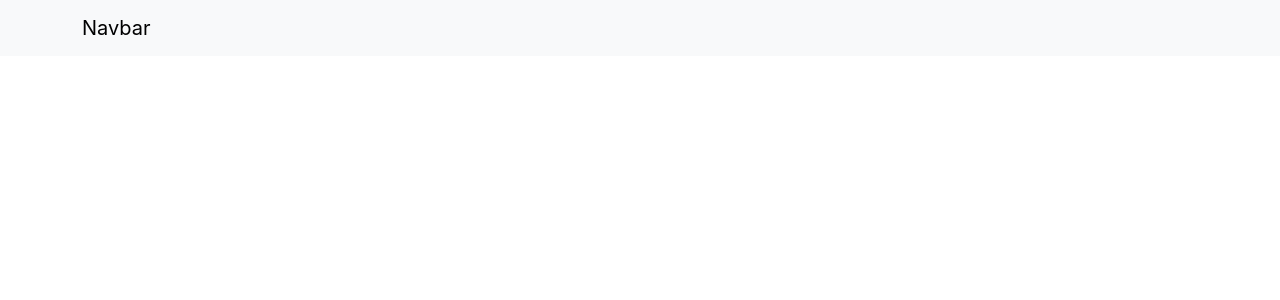
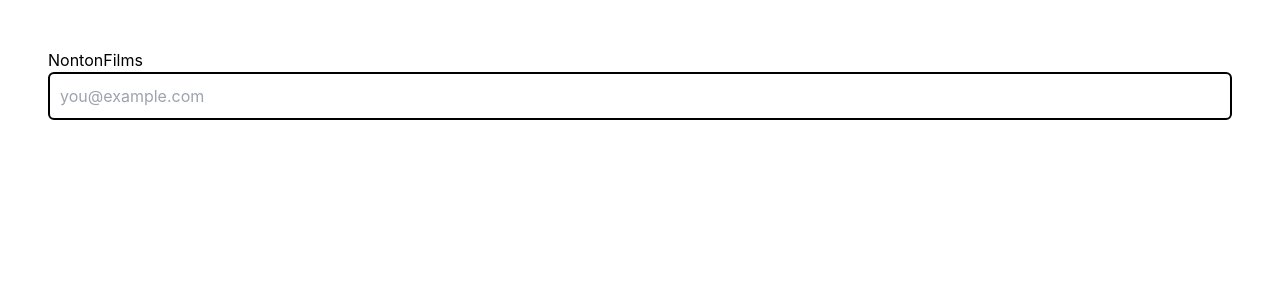
Before and after one commit to merukode/techinal-project, a React (Create React App) app: page / in a window 1280 px wide. Shown: the top 300 px of the page. Built offline with nearby package versions, Linux system fonts and the light colour scheme; no server answers.

Commit message:
Update Homepage

```diff
--- a/package.json
+++ b/package.json
@@ -6,9 +6,7 @@
     "@testing-library/jest-dom": "^5.17.0",
     "@testing-library/react": "^13.4.0",
     "@testing-library/user-event": "^13.5.0",
-    "bootstrap": "^5.3.3",
     "react": "^18.3.1",
-    "react-bootstrap": "^2.10.4",
     "react-dom": "^18.3.1",
     "react-scripts": "5.0.1",
     "web-vitals": "^2.1.4"
@@ -36,5 +34,8 @@
       "last 1 firefox version",
       "last 1 safari version"
     ]
+  },
+  "devDependencies": {
+    "tailwindcss": "^3.4.7"
   }
 }
--- a/src/App.css
+++ /dev/null
@@ -1,40 +0,0 @@
-
-
-.App {
-  text-align: center;
-}
-
-.App-logo {
-  height: 40vmin;
-  pointer-events: none;
-}
-
-@media (prefers-reduced-motion: no-preference) {
-  .App-logo {
-    animation: App-logo-spin infinite 20s linear;
-  }
-}
-
-.App-header {
-  background-color: #282c34;
-  min-height: 100vh;
-  display: flex;
-  flex-direction: column;
-  align-items: center;
-  justify-content: center;
-  font-size: calc(10px + 2vmin);
-  color: white;
-}
-
-.App-link {
-  color: #61dafb;
-}
-
-@keyframes App-logo-spin {
-  from {
-    transform: rotate(0deg);
-  }
-  to {
-    transform: rotate(360deg);
-  }
-}
--- a/src/App.js
+++ b/src/App.js
@@ -1,15 +1,44 @@
-import React from 'react'
-import Container from 'react-bootstrap/Container';
-import Navbar from 'react-bootstrap/Navbar';
+import React, { useState, useEffect } from "react";
 
 function App() {
+  const [movies, setMovies] = useState([]);
+
+  useEffect(() => {
+    const fetchMovies = async () => {
+      try {
+        const response = await fetch(
+          "https://api.themoviedb.org/3/movie/now_playing?language=en-US&page=1",
+          {
+            headers: {
+              Authorization: `Bearer ${process.env.REACT_APP_TMDB_BEARER_TOKEN}`,
+            },
+          }
+        );
+
+        const data = await response.json();
+        setMovies(data.results);
+        console.log("data", data.results);
+      } catch (error) {
+        console.error("Fetch error:", error);
+      }
+    };
+    fetchMovies();
+  }, []);
   return (
-    <Navbar expand="lg" className="bg-body-tertiary">
-      <Container>
-        <Navbar.Brand href="#">Navbar</Navbar.Brand>
-      </Container>
-    </Navbar>
-  )
+    <main className="p-12">
+      {/* Header */}
+      <div>
+        <h1>NontonFilms</h1>
+      </div>
+      {/* Input section */}
+      <section>
+          <input
+            class="w-full m-auto border-black border-2 p-2.5 focus:outline-none focus:shadow-[2px_2px_0px_rgba(0,0,0,1)] focus:bg-[#ffe7c2] active:shadow-[2px_2px_0px_rgba(0,0,0,1)] rounded-md"
+            placeholder="you@example.com"
+          />
+      </section>
+    </main>
+  );
 }
 
-export default App
+export default App;
--- a/src/index.css
+++ b/src/index.css
@@ -1,4 +1,6 @@
-@import 'bootstrap/dist/css/bootstrap.min.css';
+@tailwind base;
+@tailwind components;
+@tailwind utilities;
 
 body {
   margin: 0;
--- /dev/null
+++ b/tailwind.config.js
@@ -0,0 +1,10 @@
+/** @type {import('tailwindcss').Config} */
+module.exports = {
+  content: [
+    "./src/**/*.{js,jsx,ts,tsx}",
+  ],
+  theme: {
+    extend: {},
+  },
+  plugins: [],
+}
```
Also changed, not shown: 2 other files (tests, documents, lock files or other folders).
